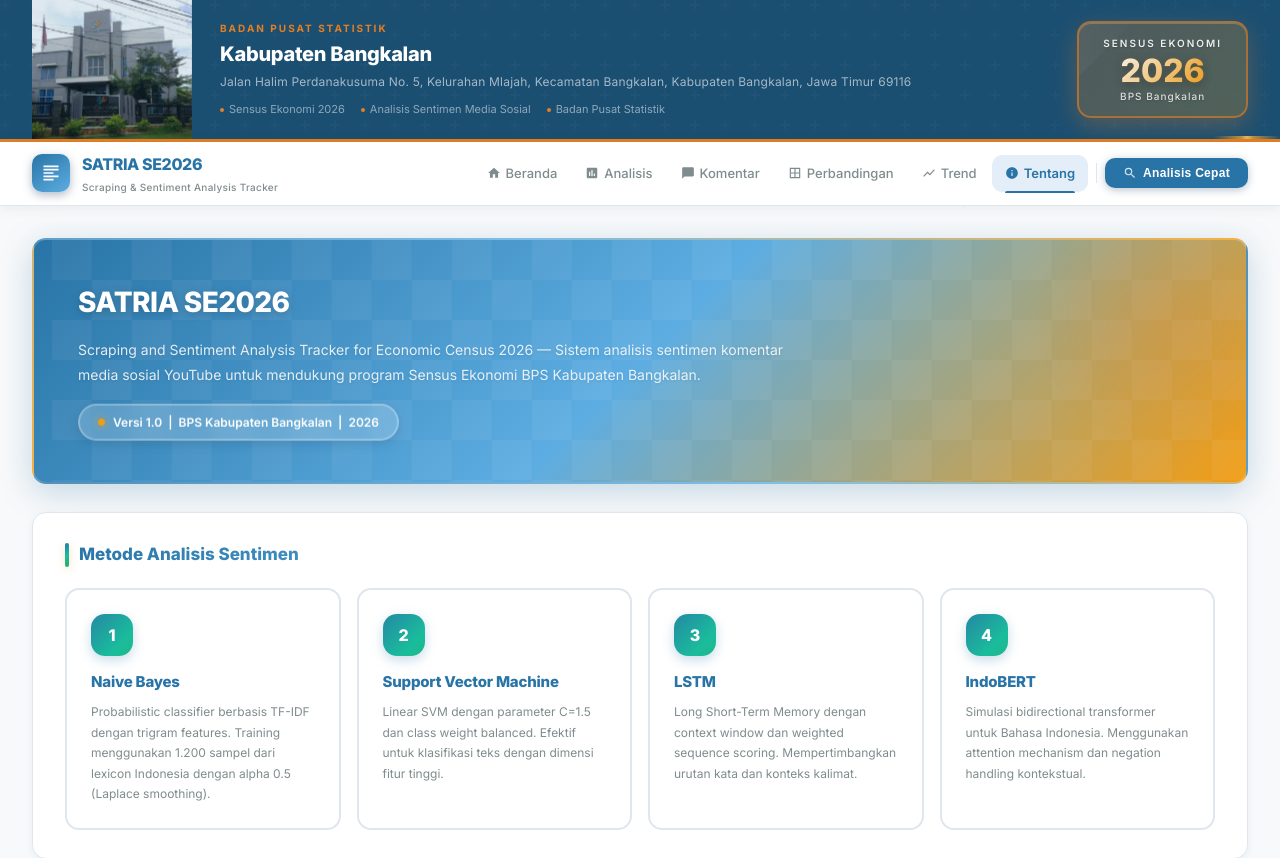
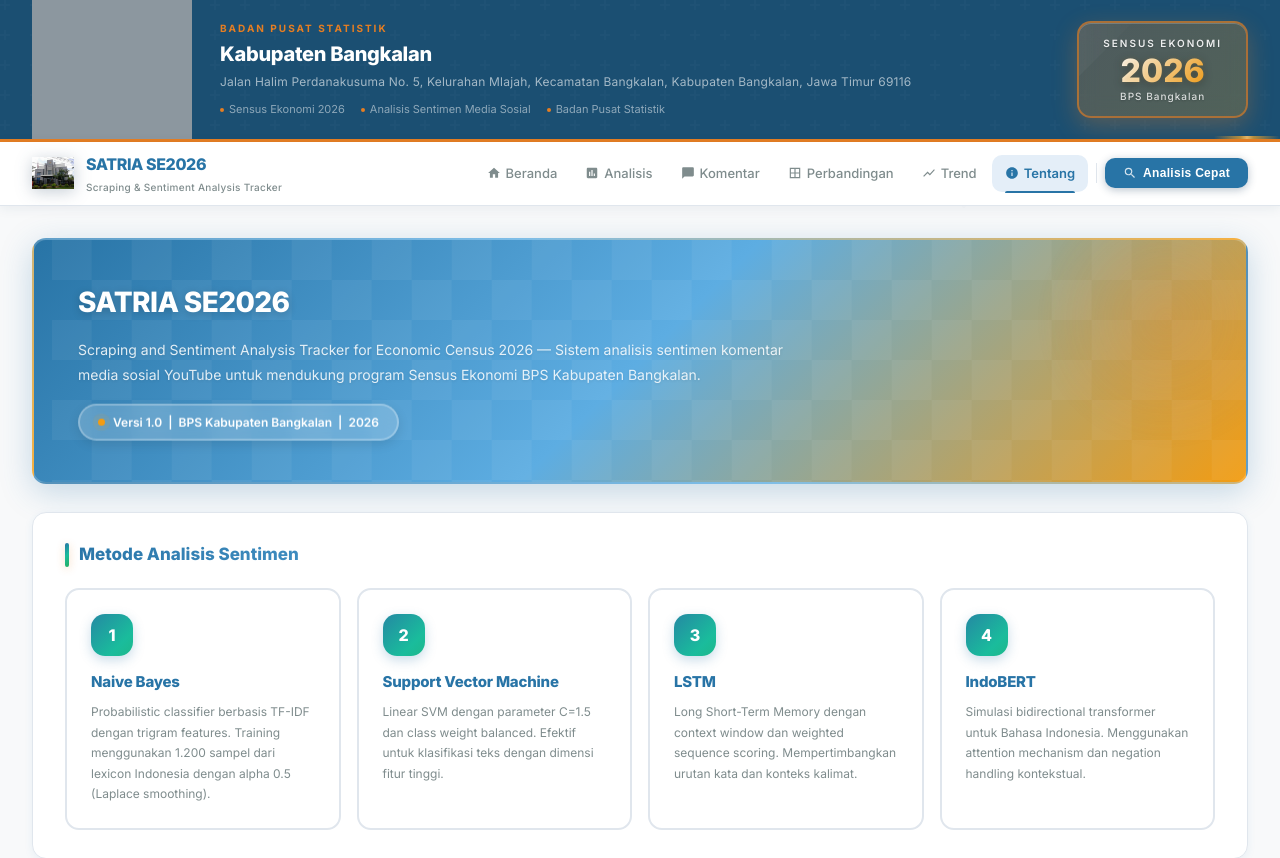
Before and after one commit to Wahyu402191/SATRIA-SE2026, a Flask app: page /about in a window 1280 px wide. Shown: the top 858 px of the page. Run offline with Flask 3, Linux system fonts and the light colour scheme; grey boxes are pictures that could not be loaded.

Commit message:
Fix: Logo BPS navbar - hapus background biru, tambah drop-shadow, ganti ke image dari static/img/bps-bangkalan.jpg

```diff
--- a/templates/base.html
+++ b/templates/base.html
@@ -197,18 +197,21 @@
             text-decoration: none;
         }
         .brand-mark {
-            width: 38px; height: 38px; flex-shrink: 0;
-            background: linear-gradient(145deg, var(--primary) 0%, var(--primary-light) 100%);
-            border-radius: 10px;
+            width: 42px; height: 42px; flex-shrink: 0;
+            background: transparent;
             display: flex; align-items: center; justify-content: center;
-            box-shadow: 0 3px 10px rgba(26,58,92,.35);
-            transition: transform .25s, box-shadow .25s;
+            transition: transform .25s, filter .25s;
+            filter: drop-shadow(0 3px 8px rgba(26,58,92,.25));
         }
         .navbar-brand:hover .brand-mark {
-            transform: translateY(-2px);
-            box-shadow: 0 6px 16px rgba(26,58,92,.40);
+            transform: translateY(-2px) scale(1.05);
+            filter: drop-shadow(0 6px 14px rgba(26,58,92,.35));
         }
-        .brand-mark svg { width: 20px; height: 20px; fill: #fff; }
+        .brand-mark img {
+            width: 100%; height: 100%;
+            object-fit: contain;
+        }
+        .brand-mark svg { width: 24px; height: 24px; fill: var(--primary); }
         .brand-text-main {
             font-size: 16px; font-weight: 800;
             color: var(--primary); letter-spacing: -.4px;
@@ -736,7 +739,7 @@
                      alt="Gedung BPS Kabupaten Bangkalan"
                      onerror="this.parentElement.innerHTML='<div class=\'inst-photo-placeholder\'><svg viewBox=\'0 0 24 24\'><path d=\'M19 3H5c-1.1 0-2 .9-2 2v14c0 1.1.9 2 2 2h14c1.1 0 2-.9 2-2V5c0-1.1-.9-2-2-2zm-7 14l-5-6 2.5-3 2.5 3 3.5-4.5L17 17H12z\'/></svg><span>Foto Gedung BPS Bangkalan</span></div>'">
                 {% else %}
-                <img src="/static/img/bps-bangkalan.jpg"
+                <img src="/static/img/bps.png"
                      alt="Gedung BPS Kabupaten Bangkalan"
                      onerror="this.parentElement.innerHTML='<div class=\'inst-photo-placeholder\'><svg viewBox=\'0 0 24 24\'><path d=\'M19 3H5c-1.1 0-2 .9-2 2v14c0 1.1.9 2 2 2h14c1.1 0 2-.9 2-2V5c0-1.1-.9-2-2-2zm-7 14l-5-6 2.5-3 2.5 3 3.5-4.5L17 17H12z\'/></svg><span>Foto Gedung BPS Bangkalan</span></div>'">
                 {% endif %}
@@ -766,7 +769,15 @@
         <div class="navbar-inner">
             <a href="/" class="navbar-brand">
                 <div class="brand-mark">
-                    <svg viewBox="0 0 24 24"><path d="M3 3h18v2H3V3zm0 4h18v2H3V7zm0 4h12v2H3v-2zm0 4h18v2H3v-2zm0 4h12v2H3v-2z"/></svg>
+                    {% if config.get('STATIC_FOLDER') %}
+                    <img src="{{ url_for('static', filename='img/bps-bangkalan.jpg') }}"
+                         alt="Logo BPS Bangkalan"
+                         onerror="this.outerHTML='<svg viewBox=\'0 0 24 24\' fill=\'currentColor\'><path d=\'M3 3h18v2H3V3zm0 4h18v2H3V7zm0 4h12v2H3v-2zm0 4h18v2H3v-2zm0 4h12v2H3v-2z\'/></svg>'">
+                    {% else %}
+                    <img src="/static/img/bps-bangkalan.jpg"
+                         alt="Logo BPS Bangkalan"
+                         onerror="this.outerHTML='<svg viewBox=\'0 0 24 24\' fill=\'currentColor\'><path d=\'M3 3h18v2H3V3zm0 4h18v2H3V7zm0 4h12v2H3v-2zm0 4h18v2H3v-2zm0 4h12v2H3v-2z\'/></svg>'">
+                    {% endif %}
                 </div>
                 <div>
                     <div class="brand-text-main">SATRIA SE2026</div>
```
